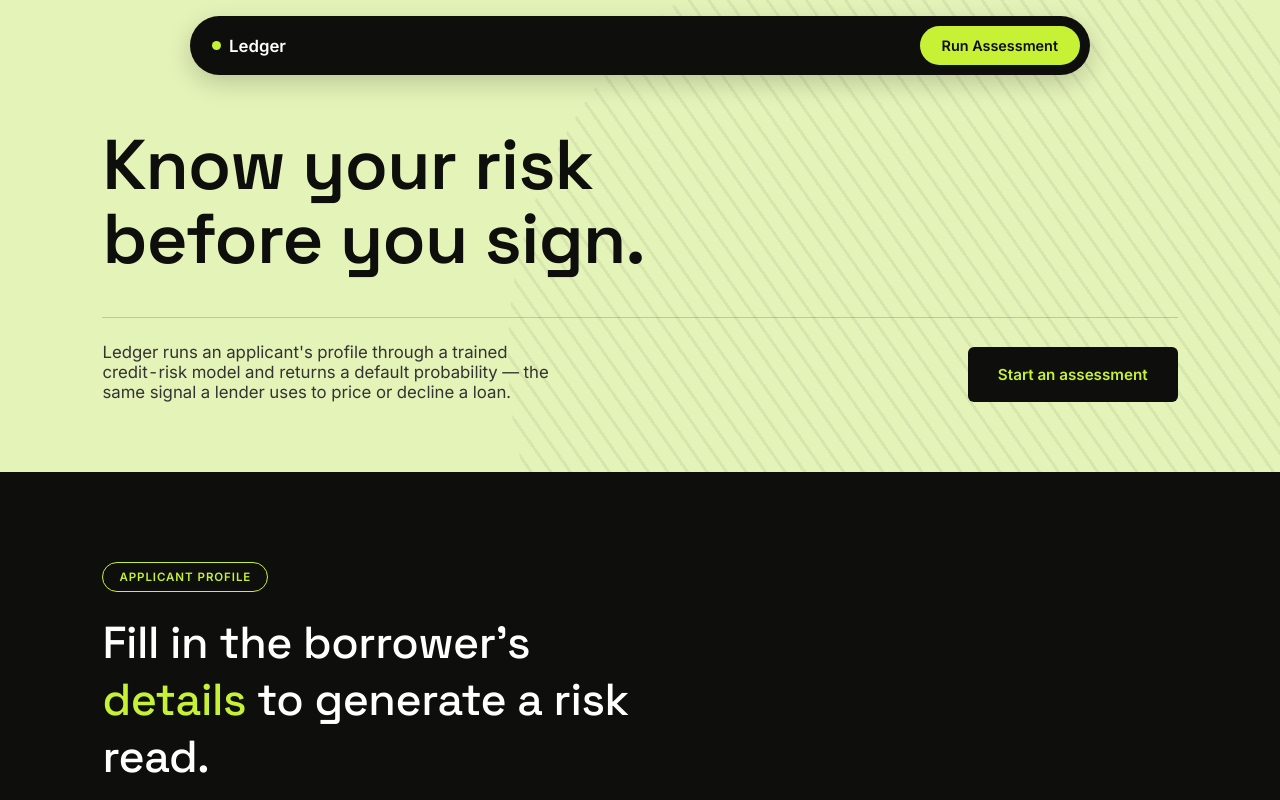
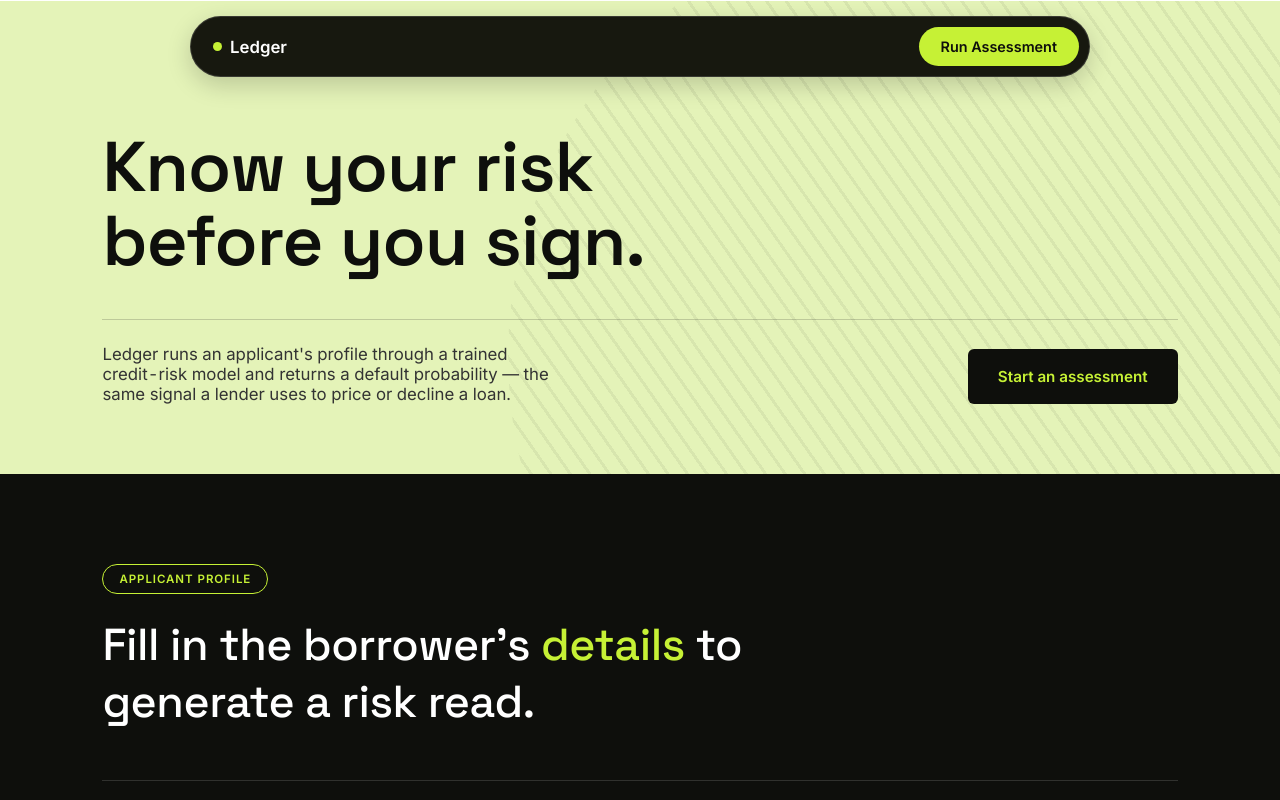
Before and after one commit to garvrajpoot/LEDGER, a plain HTML site: page docs/index.html in a window 1280 px wide. Shown: the top 800 px of the page. Drawn offline with Linux system fonts and the light colour scheme.

Commit message:
Update index.html

```diff
--- a/docs/index.html
+++ b/docs/index.html
@@ -52,7 +52,8 @@
   }
 
   .navpill {
-    background: var(--black);
+    background: var(--black-soft);
+    border: 1px solid var(--grey-line-dark);
     border-radius: 40px;
     padding: 10px 10px 10px 22px;
     display: flex;
@@ -184,7 +185,7 @@
   .section-head h2 {
     font-size: clamp(2rem, 4vw, 2.8rem);
     font-weight: 500;
-    max-width: 20ch;
+    max-width: 24ch;
   }
 
   .section-head h2 em {
@@ -552,7 +553,7 @@
 
   function renderResult(data) {
     const pct = (data.default_probability * 100).toFixed(1);
-    const slug = data.risk_label.toLowerCase().replace(/\s+/g, '-');
+    const slug = data.risk_label.replace(/ Risk$/, '').toLowerCase().replace(/\s+/g, '-');
 
     document.getElementById('probPct').textContent = `${pct}%`;
     const labelEl = document.getElementById('riskLabel');
```
